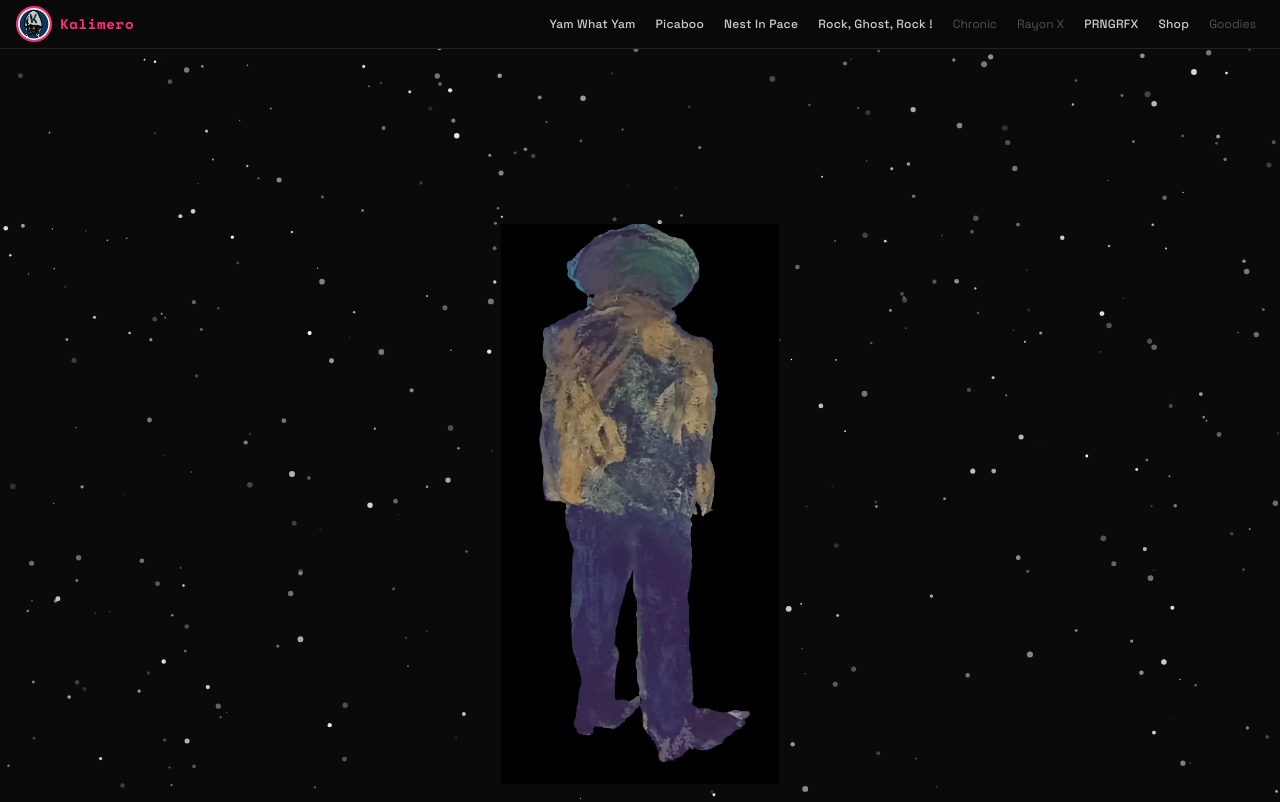
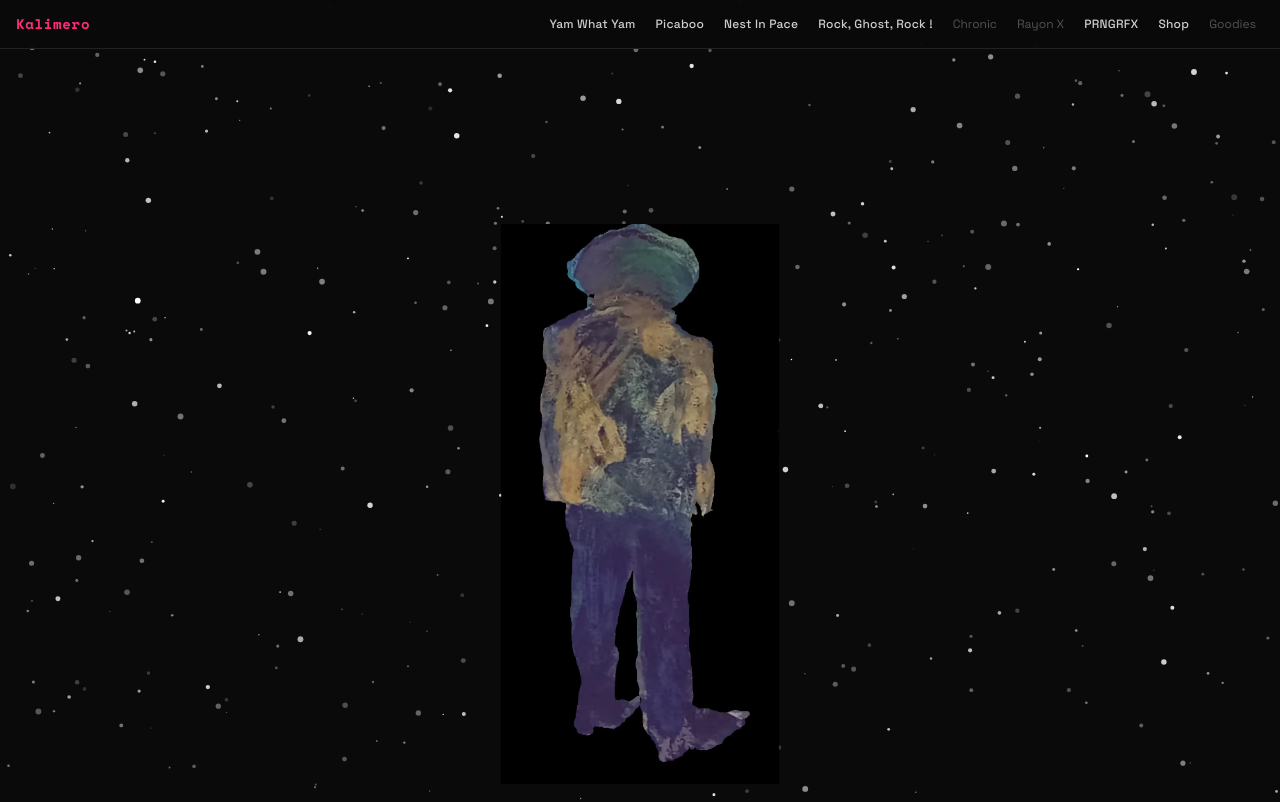
Before and after one commit to Kalimero-Von-Bulow/stationservice, a React (Vite) app: page / in a window 1280 px wide. Shown: the top 802 px of the page. Built offline with nearby package versions, Linux system fonts and the light colour scheme.

Commit message:
Add files via upload

```diff
--- a/Home.tsx
+++ b/Home.tsx
@@ -476,22 +476,6 @@ export default function Home() {
             Ecce Kalimero
           </h2>
 
-          {/* Logo Kalimero */}
-          <div style={{ display: "flex", justifyContent: "center", marginBottom: "2rem" }}>
-            <img
-              src="/kalimero-logo.jpg"
-              alt="Kalimero Von Bülow"
-              style={{
-                width: "160px",
-                height: "160px",
-                borderRadius: "50%",
-                objectFit: "cover",
-                border: "3px solid #FF2D78",
-                boxShadow: "0 0 30px rgba(255, 45, 120, 0.4)",
-              }}
-            />
-          </div>
-
           <p
             style={{
               fontSize: "1.1rem",
--- a/Navbar.tsx
+++ b/Navbar.tsx
@@ -38,16 +38,6 @@ export default function Navbar() {
           className="flex items-center gap-2 flex-shrink-0"
           style={{ textDecoration: "none" }}
         >
-          <div
-            className="w-9 h-9 rounded-full flex items-center justify-center overflow-hidden flex-shrink-0 border-2"
-            style={{ borderColor: "#FF2D78" }}
-          >
-            <img
-              src="/kalimero-logo.jpg"
-              alt="Kalimero Logo"
-              style={{ width: "100%", height: "100%", objectFit: "cover" }}
-            />
-          </div>
           <span
             className="font-bold text-sm hidden sm:block"
             style={{
```
